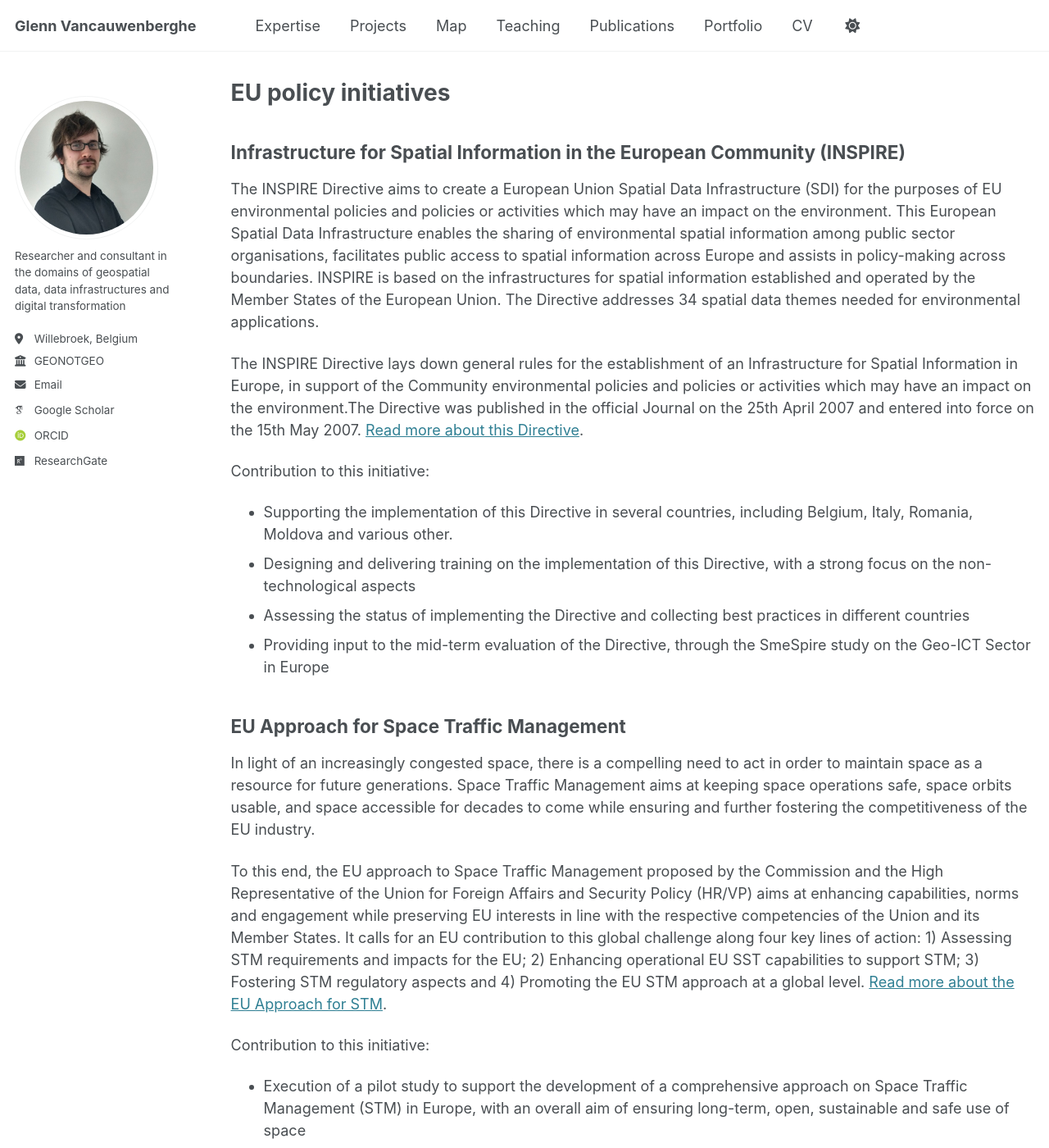
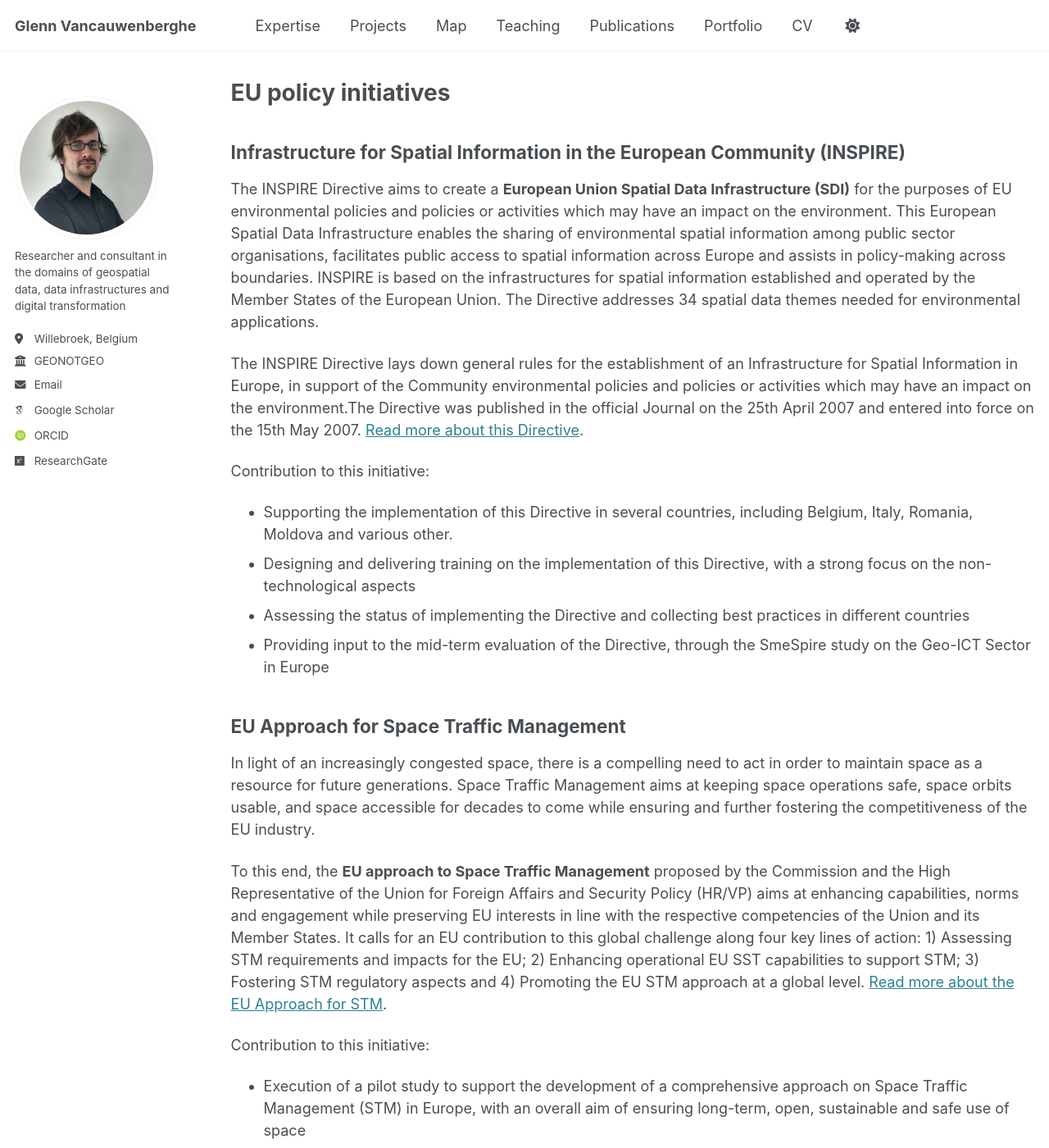
Before and after one commit to GVancauwenberghe/gvancauwenberghe.github.io, a Jekyll site: the page built from _pages/europe.md, in a window 1280 px wide and 1400 px high. Shown: the whole window at 82% size. Built offline with Jekyll 4.4.1, drawn with Linux system fonts in a browser that asks for light colours; some web fonts are replaced; some of the changed text lies outside the part shown.

Commit message:
Update europe.md

```diff
--- a/_pages/europe.md
+++ b/_pages/europe.md
@@ -8,7 +8,7 @@ author_profile: true
 {% include base_path %}
 
 ##  Infrastructure for Spatial Information in the European Community (INSPIRE)
-The INSPIRE Directive aims to create a European Union Spatial Data Infrastructure (SDI) for the purposes of EU environmental policies and policies or activities which may have an impact on the environment. This European Spatial Data Infrastructure enables the sharing of environmental spatial information among public sector organisations, facilitates public access to spatial information across Europe and assists in policy-making across boundaries. INSPIRE is based on the infrastructures for spatial information established and operated by the Member States of the European Union. The Directive addresses 34 spatial data themes needed for environmental applications.
+The INSPIRE Directive aims to create a **European Union Spatial Data Infrastructure (SDI)** for the purposes of EU environmental policies and policies or activities which may have an impact on the environment. This European Spatial Data Infrastructure enables the sharing of environmental spatial information among public sector organisations, facilitates public access to spatial information across Europe and assists in policy-making across boundaries. INSPIRE is based on the infrastructures for spatial information established and operated by the Member States of the European Union. The Directive addresses 34 spatial data themes needed for environmental applications.
 
 The INSPIRE Directive lays down general rules for the establishment of an Infrastructure for Spatial Information in Europe, in support of the Community environmental policies and policies or activities which may have an impact on the environment.The Directive was published in the official Journal on the 25th April 2007 and entered into force on the 15th May 2007. [Read more about this Directive](https://knowledge-base.inspire.ec.europa.eu/legislation_en).
 
@@ -21,7 +21,7 @@ Contribution to this initiative:
 ## EU Approach for Space Traffic Management
 In light of an increasingly congested space, there is a compelling need to act in order to maintain space as a resource for future generations. Space Traffic Management aims at keeping space operations safe, space orbits usable, and space accessible for decades to come while ensuring and further fostering the competitiveness of the EU industry.
 
-To this end, the EU approach to Space Traffic Management proposed by the Commission and the High Representative of the Union for Foreign Affairs and Security Policy (HR/VP) aims at enhancing capabilities, norms and engagement while preserving EU interests in line with the respective competencies of the Union and its Member States. It calls for an EU contribution to this global challenge along four key lines of action: 1) Assessing STM requirements and impacts for the EU; 2)
+To this end, the **EU approach to Space Traffic Management** proposed by the Commission and the High Representative of the Union for Foreign Affairs and Security Policy (HR/VP) aims at enhancing capabilities, norms and engagement while preserving EU interests in line with the respective competencies of the Union and its Member States. It calls for an EU contribution to this global challenge along four key lines of action: 1) Assessing STM requirements and impacts for the EU; 2)
 Enhancing operational EU SST capabilities to support STM; 3) Fostering STM regulatory aspects and 4) Promoting the EU STM approach at a global level. [Read more about the EU Approach for STM](https://defence-industry-space.ec.europa.eu/eu-space/space-traffic-management_en).
 
 Contribution to this initiative:
```
Also changed, not shown: other parts of _pages/europe.md (+3 -2 lines).
